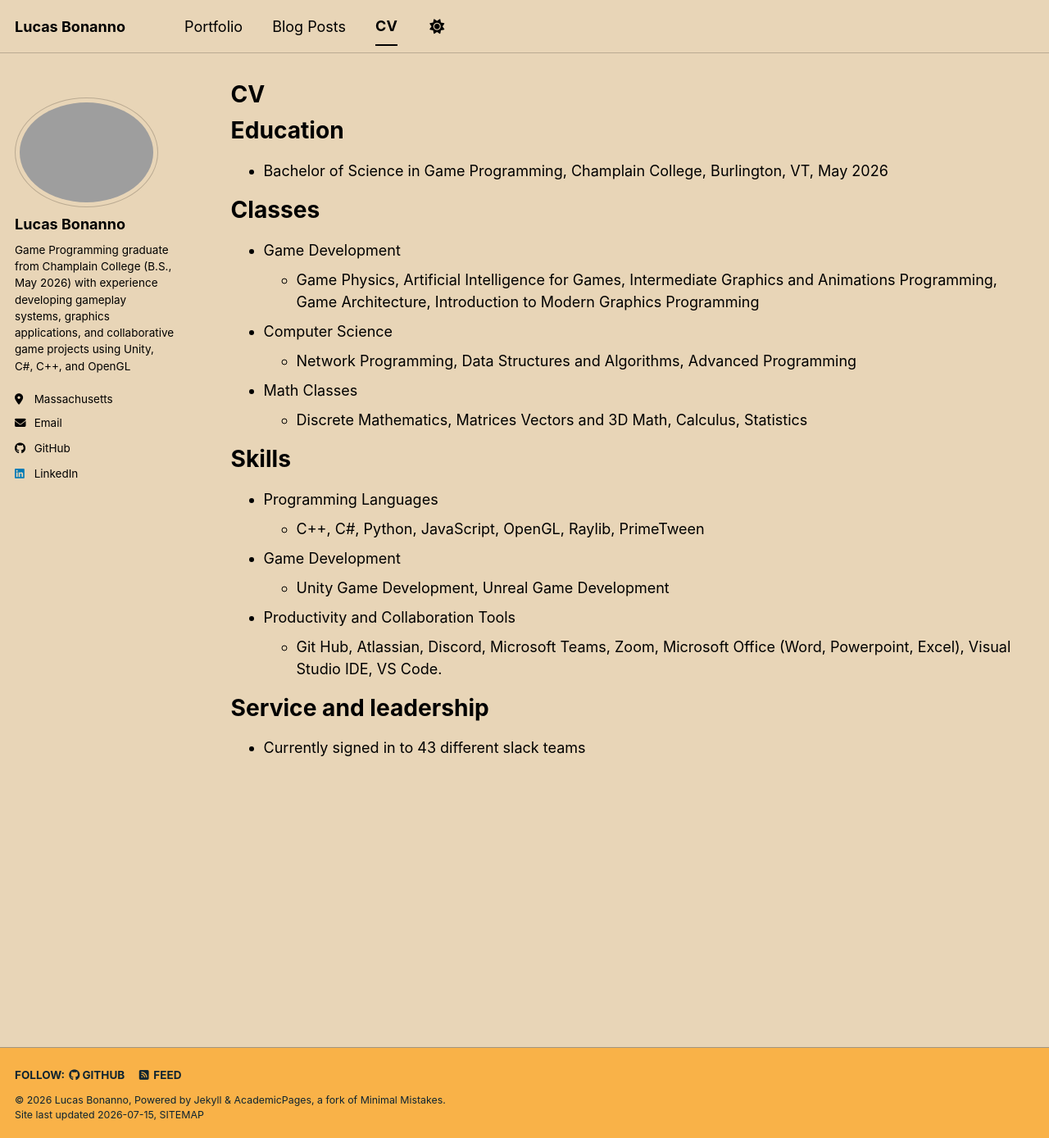
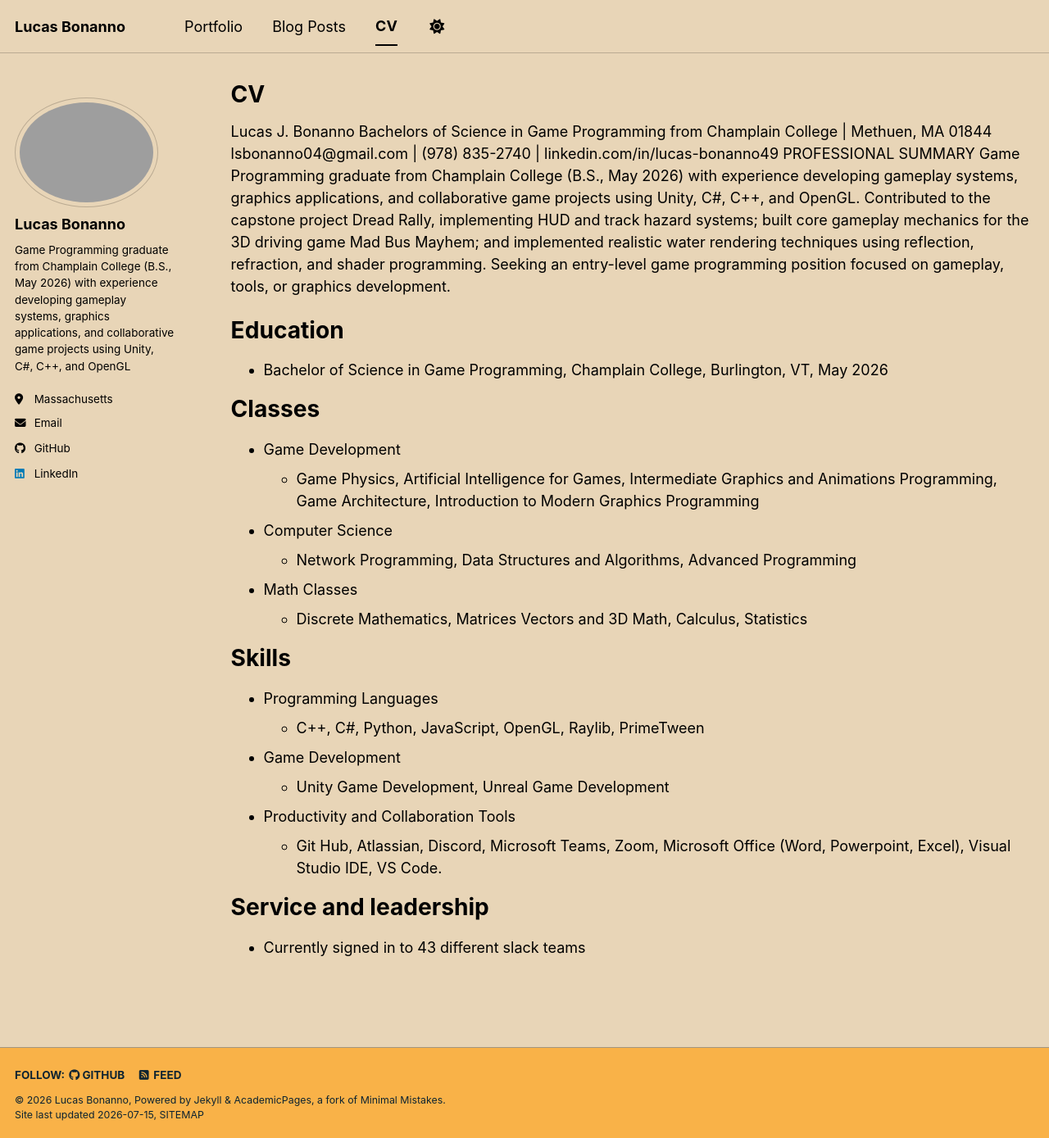
Before and after one commit to LucasB16643/LucasB16643.github.io, a Jekyll site: the page built from _pages/cv.md, in a window 1280 px wide and 1389 px high. Shown: the whole window at 82% size. Built offline with Jekyll 4.4.1, drawn with Linux system fonts in a browser that asks for light colours; a style sheet for code colours, icons or effects is not loaded.

Commit message:
Update CV with personal details and summary
Added personal information and professional summary to CV.

```diff
--- a/_pages/cv.md
+++ b/_pages/cv.md
@@ -8,6 +8,13 @@ redirect_from:
 ---
 
 {% include base_path %}
+
+Lucas J. Bonanno
+Bachelors of Science in Game Programming from Champlain College | Methuen, MA 01844
+lsbonanno04@gmail.com  |  (978) 835-2740 |  linkedin.com/in/lucas-bonanno49
+PROFESSIONAL SUMMARY
+Game Programming graduate from Champlain College (B.S., May 2026) with experience developing gameplay systems, graphics applications, and collaborative game projects using Unity, C#, C++, and OpenGL. Contributed to the capstone project Dread Rally, implementing HUD and track hazard systems; built core gameplay mechanics for the 3D driving game Mad Bus Mayhem; and implemented realistic water rendering techniques using reflection, refraction, and shader programming. Seeking an entry-level game programming position focused on gameplay, tools, or graphics development.
+
 
 Education
 ======
```
